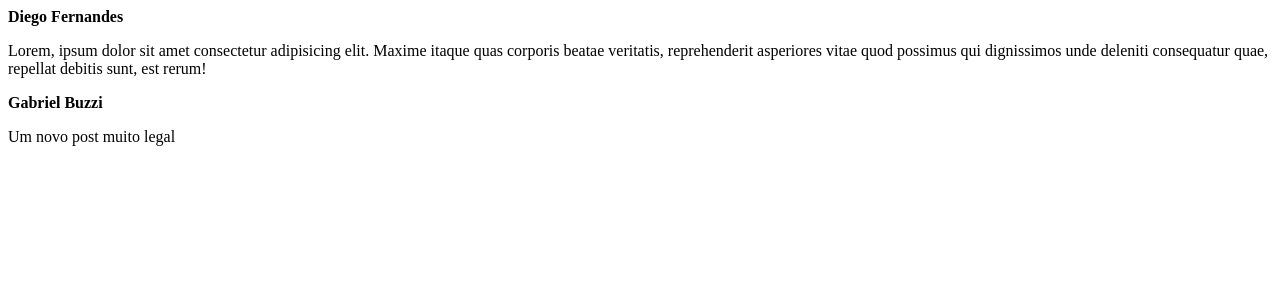
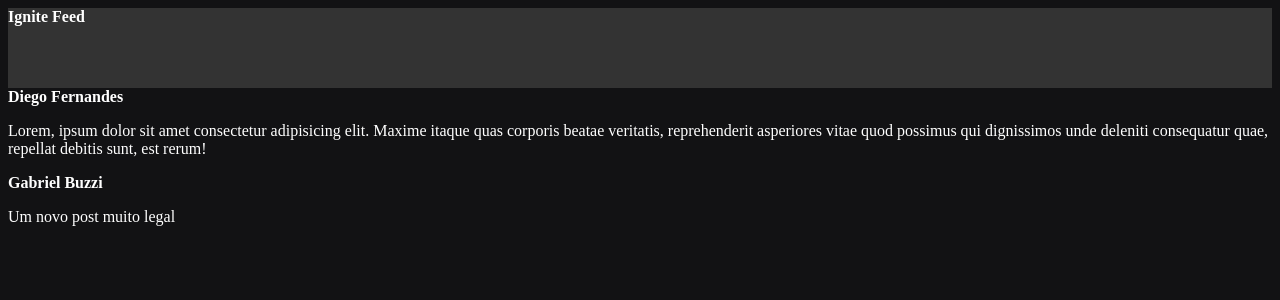
Before and after one commit to felipe-dr/fundamentals-web-react, a React (Vite) app: page / in a window 1280 px wide. Shown: the top 300 px of the page. Built offline with nearby package versions, Linux system fonts and the light colour scheme; the HTML template or start-up script is replaced by a standard one.

Commit message:
feat: class-01 css modules

```diff
--- a/src/App.jsx
+++ b/src/App.jsx
@@ -1,8 +1,12 @@
+import { Header } from "./components/Header";
 import { Post } from "./Post";
+
+import "./styles.css";
 
 export function App() {
   return (
     <div>
+      <Header />
       <Post
         author="Diego Fernandes"
         content="Lorem, ipsum dolor sit amet consectetur adipisicing elit. Maxime itaque quas corporis beatae veritatis, reprehenderit asperiores vitae quod possimus qui dignissimos unde deleniti consequatur quae, repellat debitis sunt, est rerum!"
--- /dev/null
+++ b/src/components/Header.jsx
@@ -0,0 +1,9 @@
+import styles from "./Header.module.css";
+
+export function Header() {
+  return (
+    <header className={styles.header}>
+      <strong>Ignite Feed</strong>
+    </header>
+  );
+}
--- /dev/null
+++ b/src/components/Header.module.css
@@ -0,0 +1,4 @@
+.header {
+  background-color: #333;
+  height: 80px;
+}
--- /dev/null
+++ b/src/styles.css
@@ -0,0 +1,4 @@
+body {
+  background-color: #121214;
+  color: #fff;
+}
```
